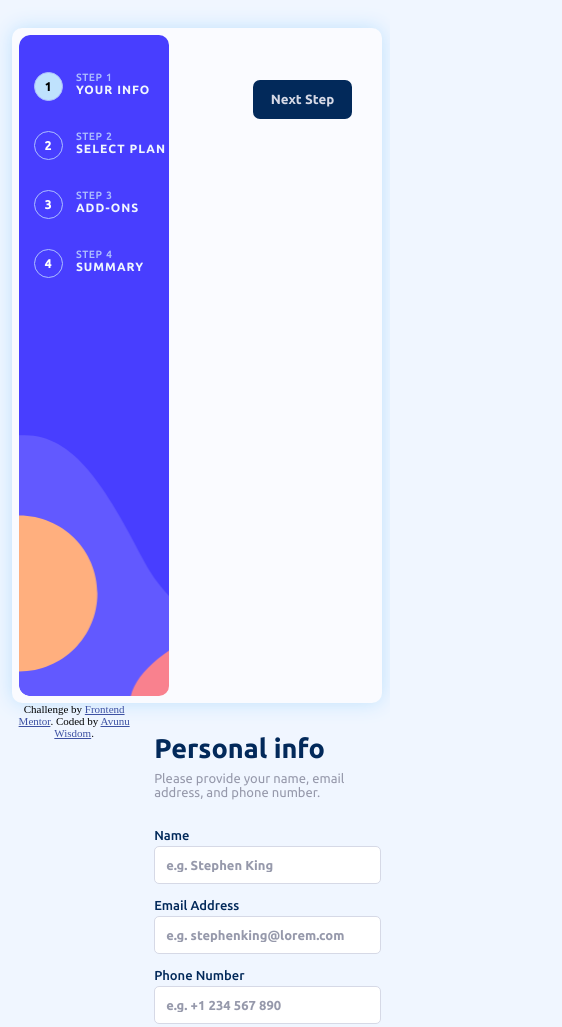
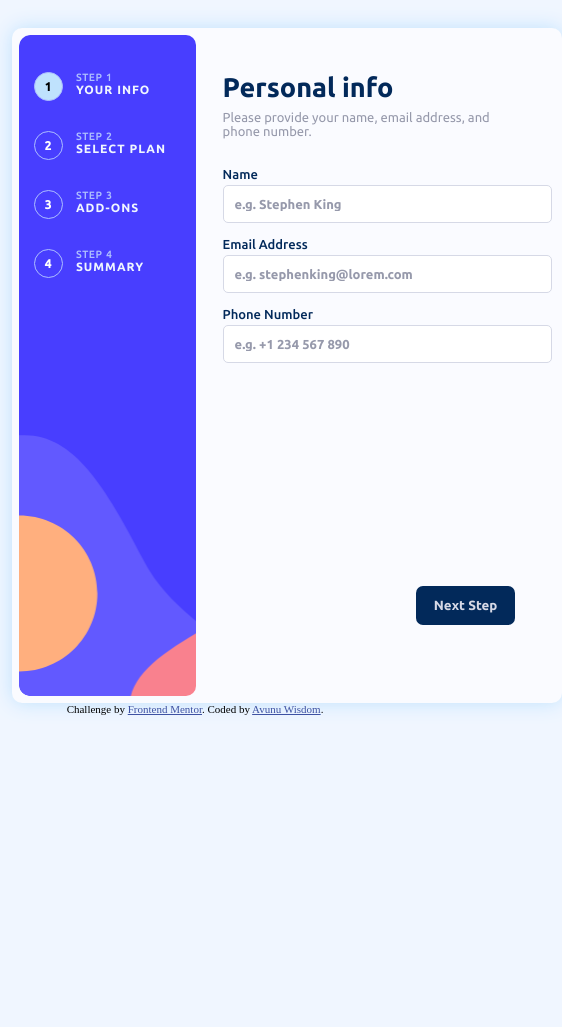
Before and after one commit to Wiadom/Multi_step_form, a plain HTML site: page index.html in a window 390 px wide. Shown: the whole page, 562 px wide, since content can reach past the window. After the commit the page ends 844 px from the top, so only its background shows below. Drawn offline with Linux system fonts and the light colour scheme.

Commit message:
Update style_responsive.css

```diff
--- a/style_responsive.css
+++ b/style_responsive.css
@@ -538,7 +538,7 @@ input[type="radio"]:checked + .check2::after{
 @media only screen and (max-width:550px){
     .main_content_desktop{
         padding: 7px;
-        min-width: 370px;
+        min-width: 550px;
     }
     .Sidebar_desktop{
         padding-left: 15px;
```
